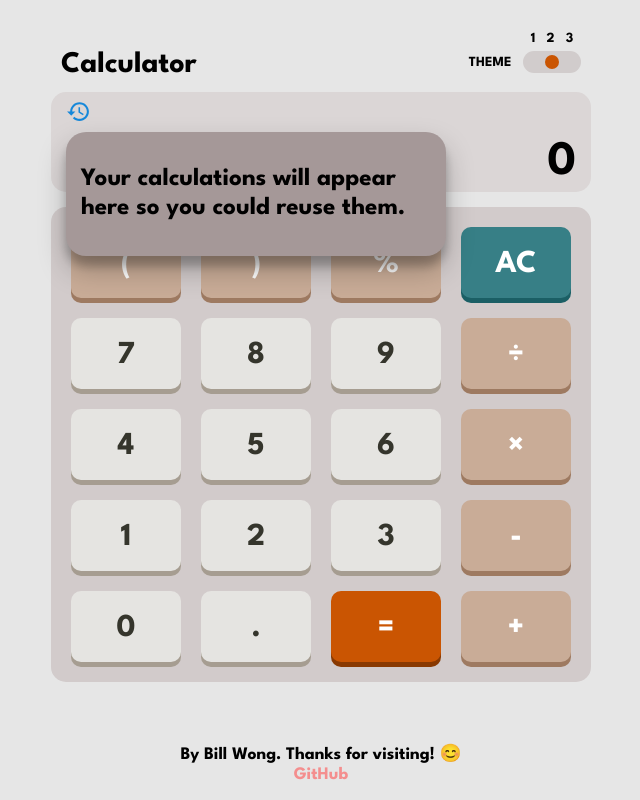
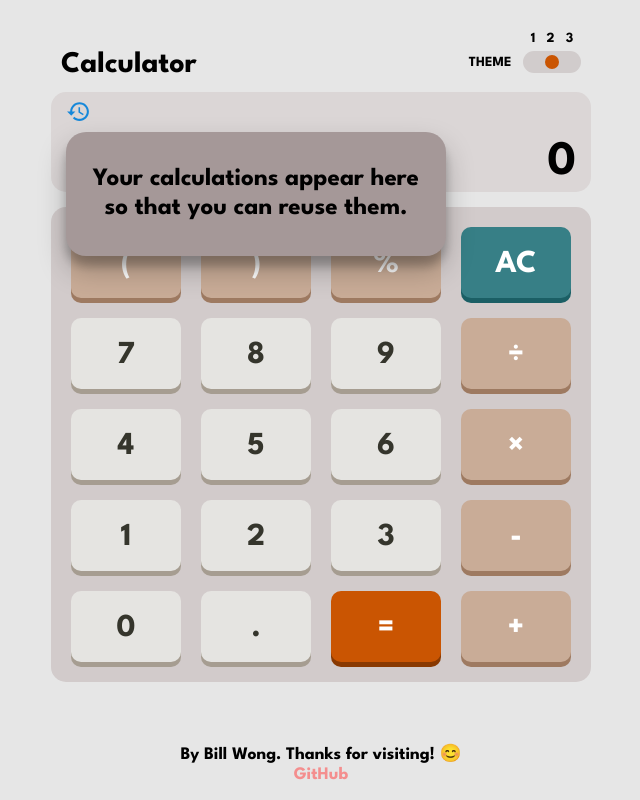
Before and after one commit to billwonggg/calculator-app, a React (Create React App) app: page / in a window 1280 px wide. Both pictures are taken after a click on the icon 397 px from the left and 111 px from the top of the page. Shown: the whole page, without its empty margins (319-959 px from the left). Built offline with nearby package versions, Linux system fonts and the light colour scheme.

Commit message:
Wording update

```diff
--- a/src/components/History.tsx
+++ b/src/components/History.tsx
@@ -47,7 +47,9 @@ const HistoryDropdown = ({ histArr, setState, setOpen }: HistoryDropdownProps) =
   return (
     <div className="dropdown-items">
       {histArr.length === 0 ? (
-        <h4>Your calculations will appear here so you could reuse them.</h4>
+        <h4 style={{ textAlign: "center" }}>
+          Your calculations appear here so that you can reuse them.
+        </h4>
       ) : (
         histArr.map((item, i) => {
           return (
```
Also changed, not shown: 1 other file (tests, documents, lock files or other folders).
